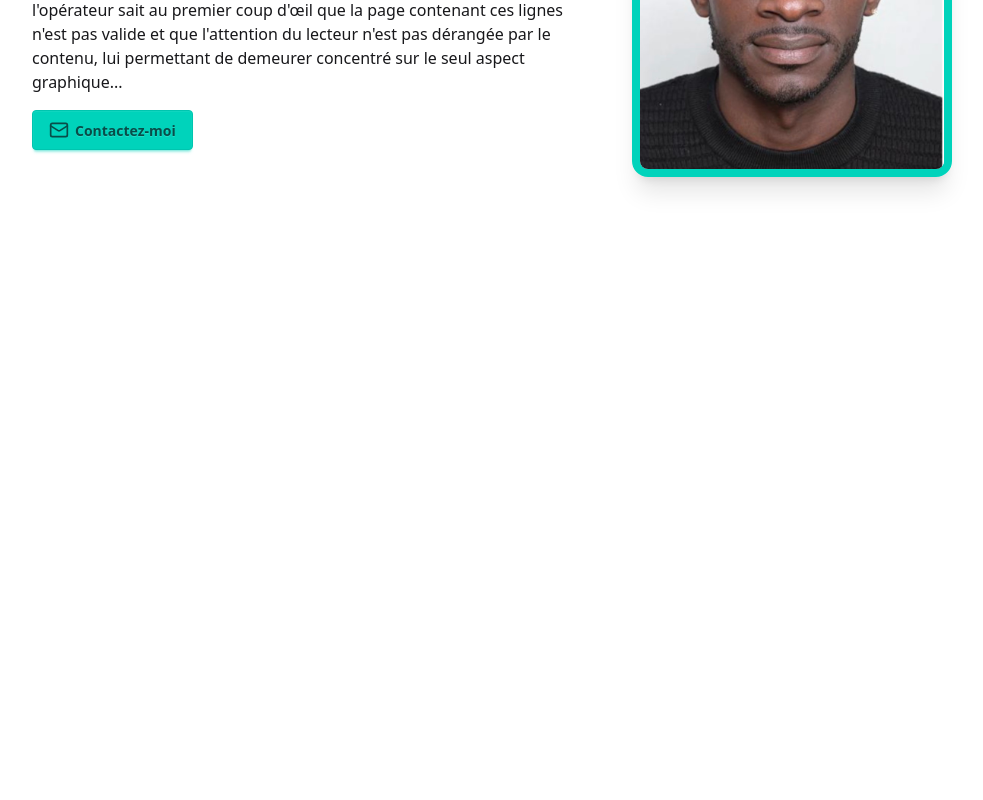
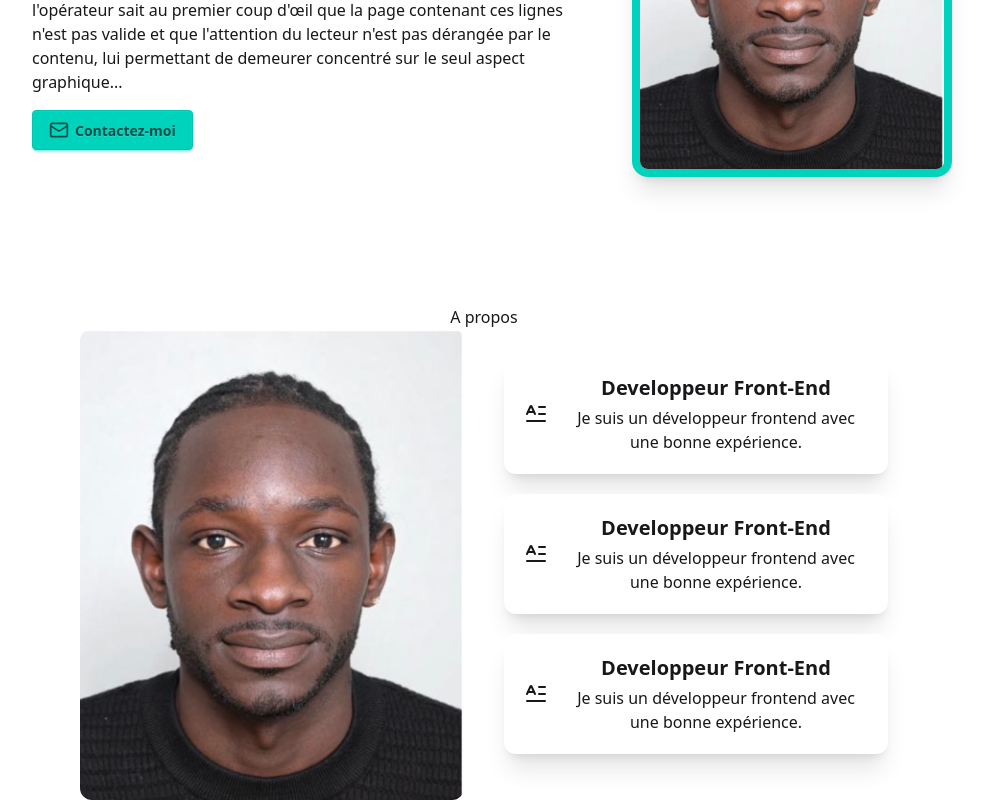
Before and after one commit to ThalesSangare/portfolio-React-vite, a React (Vite) app: page / in a window 1280 px wide. Shown: the part 396-1196 px from the top of the page, without its empty margins (156-1139 px from the left). Before the commit the page ends 800 px from the top, so only its background shows below. Built offline with nearby package versions, Linux system fonts and the light colour scheme.

Commit message:
ajout section apropos

```diff
--- a/src/App.jsx
+++ b/src/App.jsx
@@ -1,5 +1,6 @@
 import "./App.css";
 import Navbar from "./components/Navbar";
+import Propos from "./components/Propos";
 import Home from "./components/home";
 
 function App() {
@@ -7,6 +8,7 @@ function App() {
     <>
       <Navbar />
       <Home />
+      <Propos/>
     </>
   );
 }
--- a/src/components/Propos.jsx
+++ b/src/components/Propos.jsx
@@ -1,5 +1,51 @@
+import { LetterText } from "lucide-react";
+import img from "../assets/img.jpg";
+
 const Propos = () => {
-  return <div>A propos</div>;
+  return (
+    <div>
+      <h1 className="text-center">A propos</h1>
+      <div className="flex justify-center items-center gap-10">
+        <div className="hidden md:block">
+          {/* mon image */}
+          <img
+            src={img}
+            alt="thales-photo"
+            className="w-96 object-cover rounded-xl"
+          />
+        </div>
+        <div>
+          <div className="flex flex-col md:flex-row items-center bg-base-100 p-5 rounded-xl md:w-96 shadow-xl mb-5">
+            <div className="mb-2 md:mb-0">
+              <LetterText />
+            </div>
+            <div className="md:ml-4 text-center md-text-left">
+              <h2 className="text-xl font-bold mb-1">Developpeur Front-End</h2>
+              <p>Je suis un développeur frontend avec une bonne expérience.</p>
+            </div>
+          </div>
+          <div className="flex flex-col md:flex-row items-center bg-base-100 p-5 rounded-xl md:w-96 shadow-xl mb-5">
+            <div className="mb-2 md:mb-0">
+              <LetterText />
+            </div>
+            <div className="md:ml-4 text-center md-text-left">
+              <h2 className="text-xl font-bold mb-1">Developpeur Front-End</h2>
+              <p>Je suis un développeur frontend avec une bonne expérience.</p>
+            </div>
+          </div>
+          <div className="flex flex-col md:flex-row items-center bg-base-100 p-5 rounded-xl md:w-96 shadow-xl mb-5">
+            <div className="mb-2 md:mb-0">
+              <LetterText />
+            </div>
+            <div className="md:ml-4 text-center md-text-left">
+              <h2 className="text-xl font-bold mb-1">Developpeur Front-End</h2>
+              <p>Je suis un développeur frontend avec une bonne expérience.</p>
+            </div>
+          </div>
+        </div>
+      </div>
+    </div>
+  );
 };
 
 export default Propos;
```
